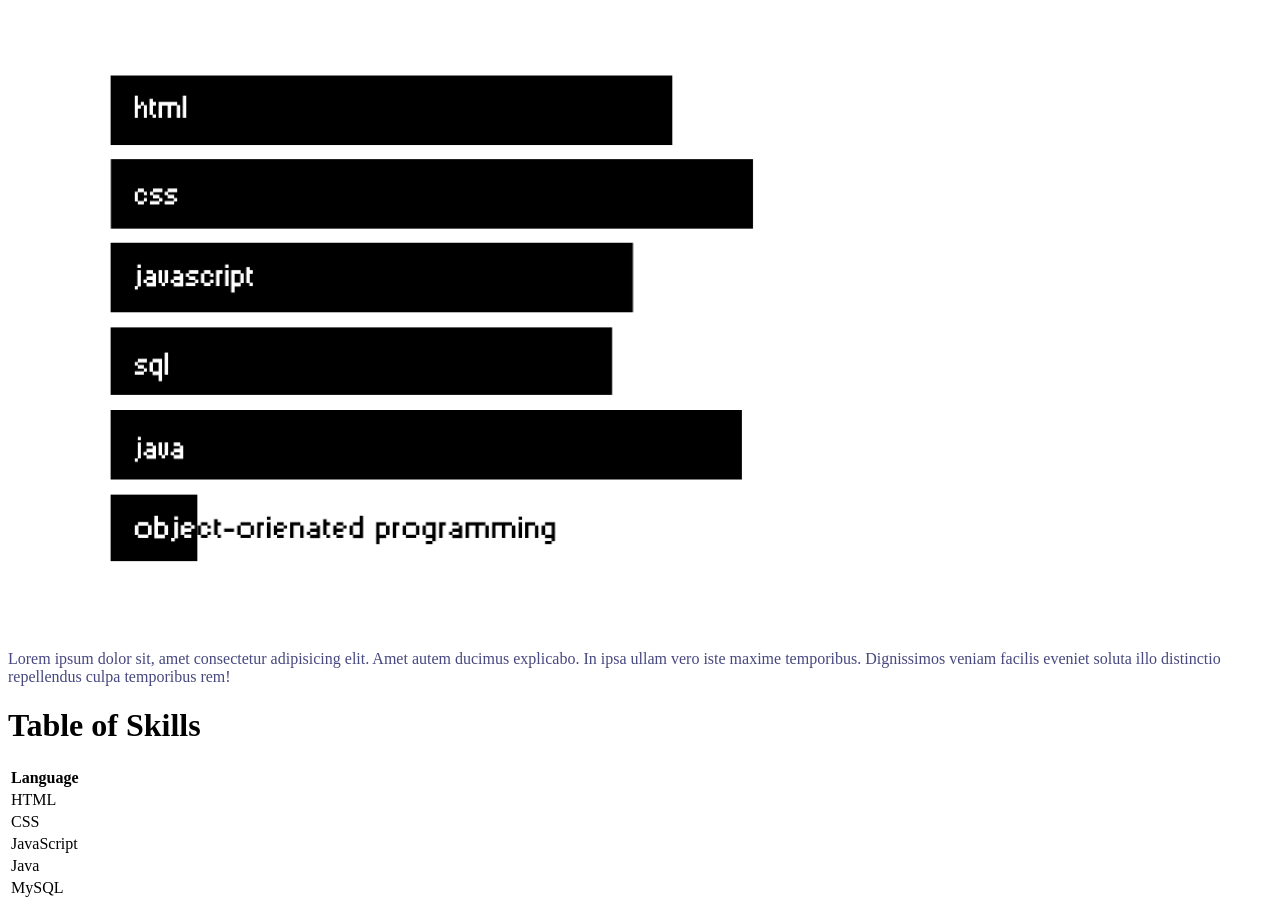
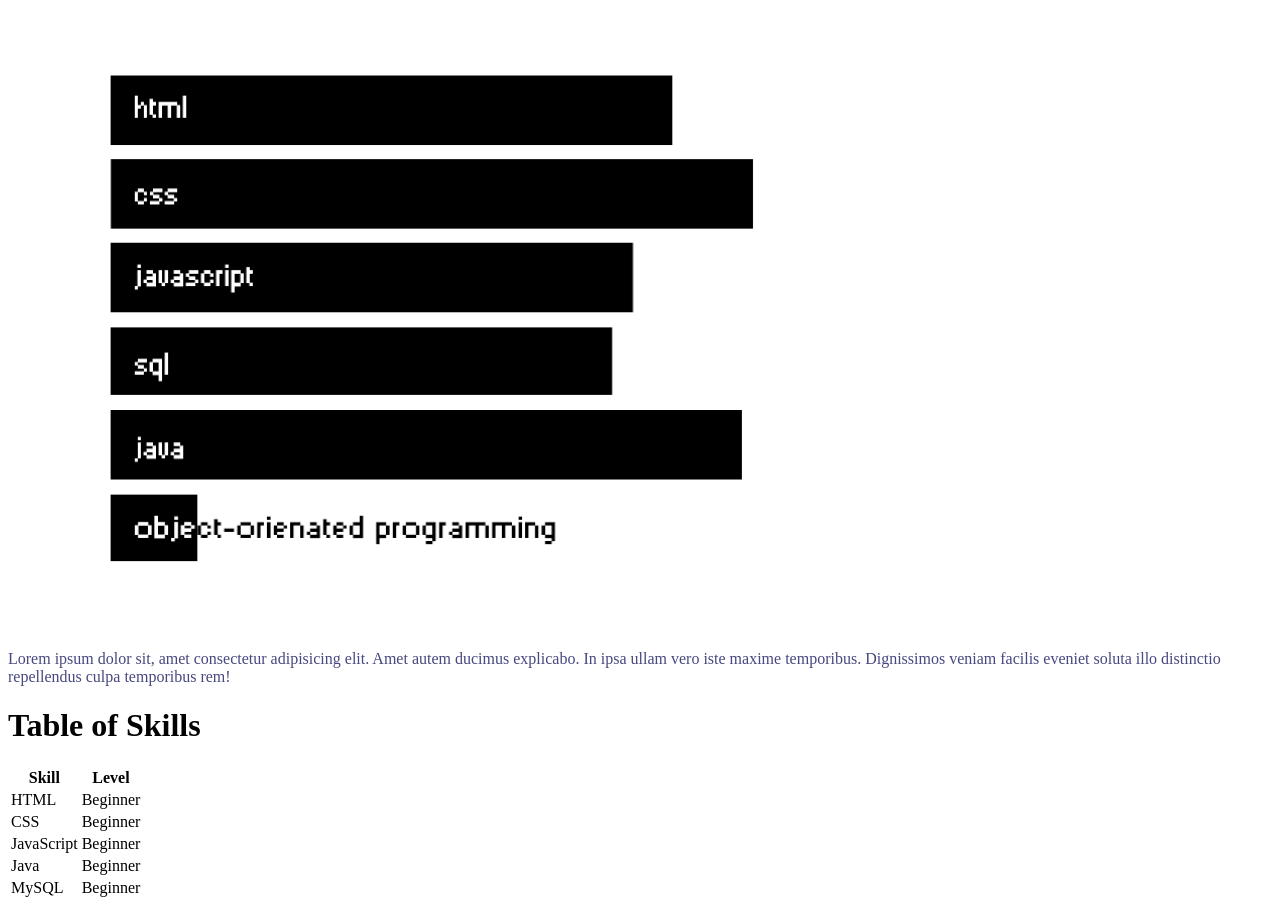
Before and after one commit to 0xjoshva/landing_page, a plain HTML site: page index.html in a window 1280 px wide. Shown: the part 110-1018 px from the top of the page. Drawn offline with Linux system fonts and the light colour scheme.

Commit message:
added content to table

```diff
--- a/index.html
+++ b/index.html
@@ -20,34 +20,28 @@
     <h1>Table of Skills</h1>
     <table>
       <tr>
-        <th>Language</th>
-        <th></th>
-        <th></th>
+        <th>Skill</th>
+        <th>Level</th>
       </tr>
       <tr>
         <td>HTML</td>
-        <td></td>
-        <td></td>
+        <td>Beginner</td>
       </tr>
        <tr>
         <td>CSS</td>
-        <td></td>
-        <td></td>
+        <td>Beginner</td>
       </tr>
       <tr>
         <td>JavaScript</td>
-        <td></td>
-        <td></td>
+        <td>Beginner</td>
       </tr>
       <tr>
         <td>Java</td>
-        <td></td>
-        <td></td>
+        <td>Beginner</td>
       </tr>
       <tr>
         <td>MySQL</td>
-        <td></td>
-        <td></td>
+        <td>Beginner</td>
       </tr>
     </table>
   </body>
```
